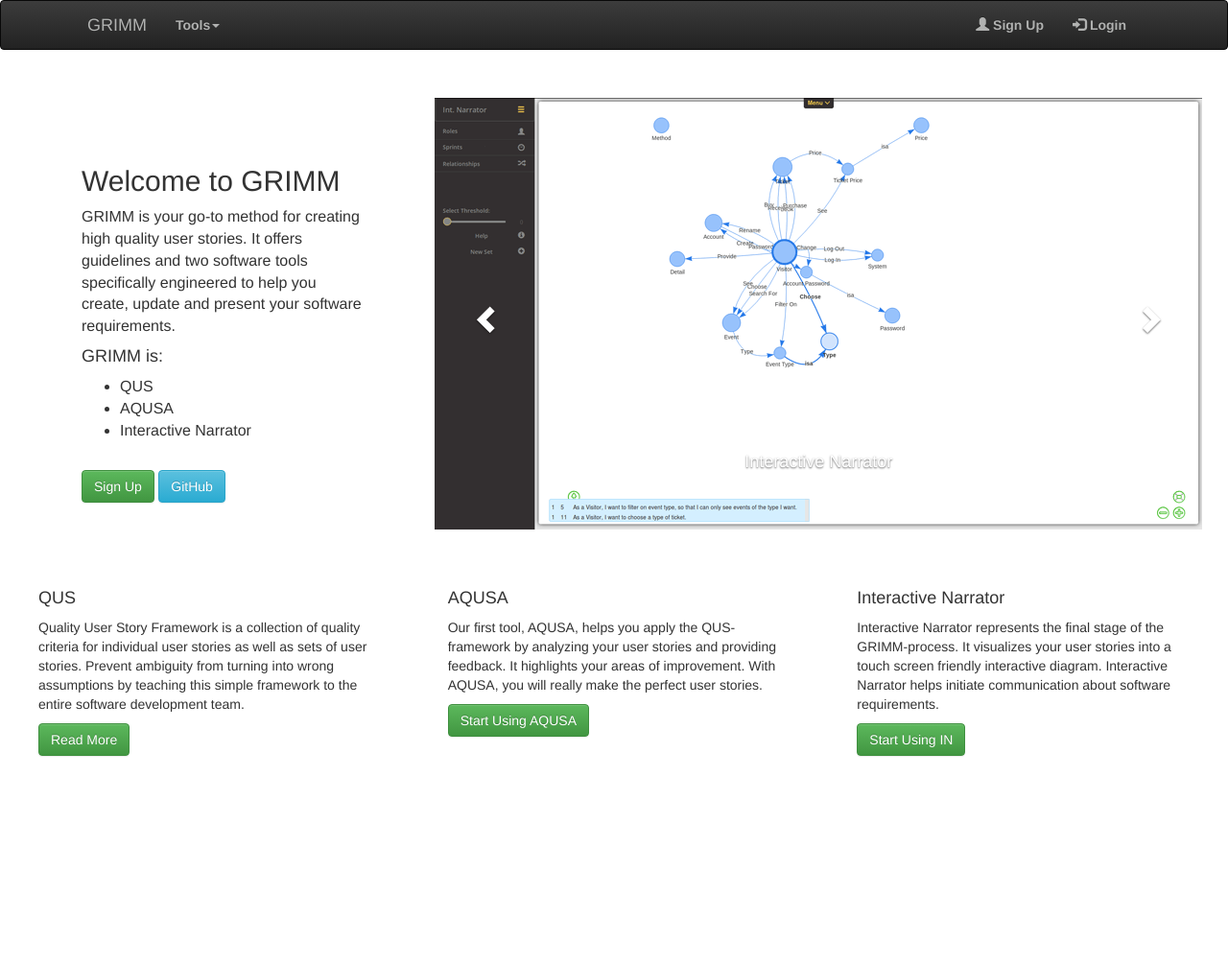
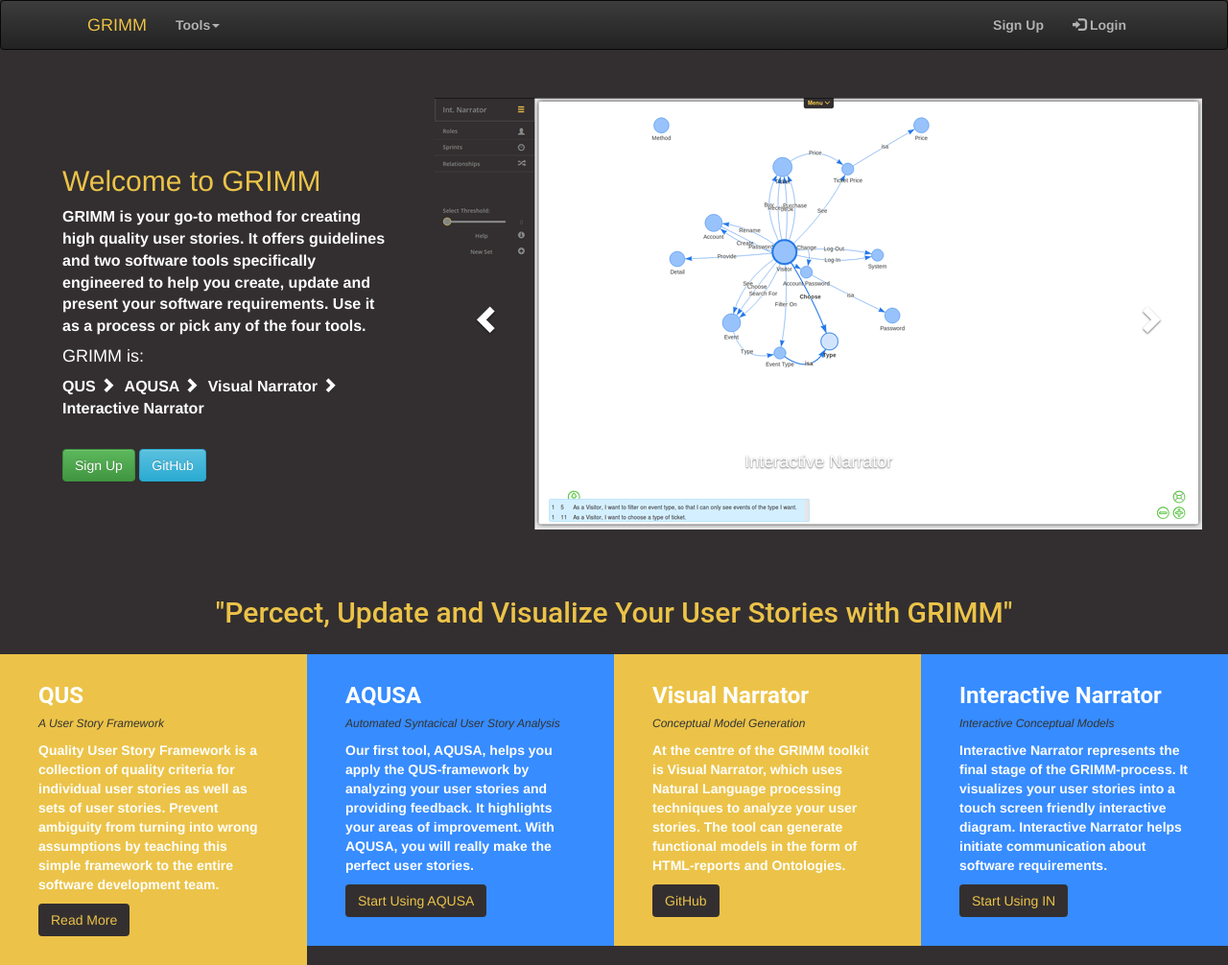
Before and after one commit to RELabUU/Interactive-Narrator, a Flask app: page / in a window 1280 px wide. Shown: the whole page at 96% size. Before the commit the page ends 789 px from the top, so only its background shows below. Run offline with Flask 2, Linux system fonts and the light colour scheme; some libraries are stand-ins or nearby versions.

Commit message:
new look for the homepage

```diff
--- a/app/static/css/custom.css
+++ b/app/static/css/custom.css
@@ -10,11 +10,13 @@
 
 
 body {
-    background-color: #FFFFFF;
+    /*background-color: #FFFFFF;*/
+    background-color:#332F30;
     /*background-color: rgb(230, 230, 230);*/
     /*background-image: url("/static/img/Blurred-Background-23.jpg");*/
     /*background-position: right top;*/
     height: 98vh;
+    /*font-family: "Open Sans", sans-serif;*/
     /*padding-top: 70px;*/
 }
 
@@ -33,6 +35,7 @@ body {
 
 .navbar-header > a.navbar-brand{
     padding-left: 50px;
+    font-weight: 400;
 }
 #main-navbar-header{
     padding-left: 40px;
@@ -77,7 +80,8 @@ body {
     margin: auto;
 }
 .navbar-inverse .navbar-brand{
-    color:rgb(177, 178, 177);
+    color:#ECC348;
+
 }
 .navbar-inverse .navbar-nav > li > a{
     color:rgb(177, 178, 177);
@@ -147,7 +151,8 @@ body {
 }
 
 #main{
-    background-color: #FFFFFF;
+    /*background-color: #FFFFFF;*/
+    background-color: #332F30;
     min-height: 100vh;
 }
 
@@ -155,26 +160,82 @@ body {
  /*margin-top: 50px;*/
 }
 
-#row1{
+#showcase-row{
     margin-top: 30px;
+    background-color:#332F30;
+}
+#slogan-row{
+    background-color:#332F30;
+    height: 50px;
+    margin: 30px 0px 30px 0px;
+}
+h2#slogan{
+    font-family: "Roboto", "Lucida Grande", Verdana, Arial, sans-serif;
+    font-weight: 500;
+    color: #ECC348;
+    text-align: center;
+
+}
+#intro-left{
+    color: #FFFFFF;
+    padding-right:10px;
+}
+#intro-text-left{
+    padding: 50px 10px 50px 50px;
+}
+h2#intro-text-left-slogan{
+    color: #ECC348;
 }
 
-#intro-left-text{
-    padding: 50px 30px 50px 70px;
+#intro-text-left ul > li{
+    padding-right: 0;
 }
 
-#intro-left-text{
+#intro-text-left{
     font-size: 16px;
+    font-weight: 600;
 }
 
-#intro-left-text > ul{
+#intro-text-left > ul{
     padding-bottom: 20px;
 }
-#qus-introtext, #aqusa-introtext, #in-introtext{
+#introtext-row{
+    /*display: flex;*/
+    margin-top: 20px;
+}
+#introtext-row p{
+    color: #FFFFFF;
+    font-weight: 600;
+}
+#introtext-row .btn{
+        background-color: #332F30;
+    color: #ECC348;
+
+
+}
+#introtext-row h3{
+    color: #FFFFFF;
+    font-family: "Roboto", "Lucida Grande", Verdana, Arial, sans-serif;
+    font-weight: 600;
+    margin-top: 0;
+}
+#qus-introtext, #aqusa-introtext, #vn-introtext, #in-introtext{
     /*border: 1px solid silver;*/
     padding: 30px 40px 30px 40px;
+    /*align-items: stretch;*/
 }
-
+#qus-introtext{
+    background-color: #ECC348;
+}
+#aqusa-introtext{
+    background-color: #378CFF;
+}
+#vn-introtext{
+    background-color: #ECC348;
+}
+#in-introtext{
+    background-color: #378CFF;
+}
 
 #vis-wrapper {
     margin: 8px 10px 10px 10px;
--- a/app/templates/base.html
+++ b/app/templates/base.html
@@ -71,8 +71,9 @@
                 {% endif %}
                 {% if session.get('logged_in') %}
                      <li><a href="/dashboard"><span class="glyphicon glyphicon-dashboard"></span> Dashboard</a></li>
+                    <li><a href="/logout"><span class="glyphicon glyphicon-log-out"></span> Logout</a></li>
                 {% else %}
-                <li><a id="signupbtn" href="/register"><span class="glyphicon glyphicon-user"></span> Sign Up</a></li>
+                <li><a id="signupbtn" href="/register"><span class="glyphicon glyphicon-login"></span> Sign Up</a></li>
                 <li><a href="/login"><span class="glyphicon glyphicon-log-in"></span> Login</a></li>
                 {% endif %}
             </ul>
--- a/app/templates/index.html
+++ b/app/templates/index.html
@@ -3,18 +3,20 @@
 
 {% block title %} GRIMM - Home {% endblock title %}
 {% block main %}
-    <div id="row1" class="row">
+    <div id="showcase-row" class="row">
         <div id="intro-left" class="col-lg-4">
-            <div id="intro-left-text">
-            <h2>Welcome to GRIMM</h2>
+            <div id="intro-text-left">
+            <h2 id="intro-text-left-slogan">Welcome to GRIMM</h2>
             <p>GRIMM is your go-to method for creating high quality user stories.
                 It offers guidelines and
                 two software tools specifically engineered to help you
-                create, update and present your software requirements.</p>
+                create, update and present your software requirements. Use it as a
+                process or pick any of the four tools.</p>
                 <h4>GRIMM is:</h4>
-                <ul>
-                    <li>QUS</li>
-                    <li>AQUSA</li>
+                <ul class="list-inline">
+                    <li>QUS <span class="glyphicon glyphicon-chevron-right"></span></li>
+                    <li>AQUSA <span class="glyphicon glyphicon-chevron-right"></span> </li>
+                    <li>Visual Narrator <span class="glyphicon glyphicon-chevron-right"></span></li>
                     <li>Interactive Narrator</li>
                 </ul>
             <a href="/register" class="btn btn-md btn-success">Sign Up</a>
@@ -69,30 +71,44 @@
             </div> <!-- End #welcome-content -->
         </div> <!-- End col-8-->
     </div> <!-- End Row-->
-    <div class="row">
-        <div id="qus-introtext" class="col-lg-4">
-            <h4>QUS</h4>
+    <div id="slogan-row" class="row">
+        <h2 id="slogan">"Percect, Update and Visualize Your User Stories with GRIMM"</h2>
+    </div>
+    <div id="introtext-row" class="row row-eq-height">
+        <div id="qus-introtext" class="col-lg-3">
+            <h3>QUS</h3>
+            <i><h6>A User Story Framework</h6></i>
             <p>Quality User Story Framework is a collection of quality criteria for
 individual user stories as well as sets of user stories. Prevent ambiguity from turning into wrong
 assumptions by teaching this simple framework to the entire software development team.</p>
-            <a href="/register" class="btn btn-md btn-success">Read More</a>
+            <a href="/register" class="btn btn-md">Read More</a>
         </div>
-        <div id="aqusa-introtext" class="col-lg-4">
-            <h4>AQUSA</h4>
+        <div id="aqusa-introtext" class="col-lg-3">
+            <h3>AQUSA</h3>
+            <i><h6>Automated Syntacical User Story Analysis</h6></i>
             <p>Our first tool, AQUSA, helps you apply the QUS-framework
                 by analyzing your user stories and providing feedback. It highlights your areas of improvement.
                 With AQUSA, you will really make the perfect user stories.
             </p>
-            <a href="https://aqusa.nl" class="btn btn-md btn-success">Start Using AQUSA</a>
+            <a href="https://aqusa.nl" class="btn btn-md">Start Using AQUSA</a>
         </div>
-        <div id="in-introtext" class="col-lg-4">
-            <h4>Interactive Narrator</h4>
+        <div id="vn-introtext" class="col-lg-3">
+            <h3>Visual Narrator</h3>
+            <i><h6>Conceptual Model Generation</h6></i>
+            <p>At the centre of the GRIMM toolkit is Visual Narrator, which uses Natural Language processing techniques
+                to analyze your user stories. The tool can generate functional models in the form of HTML-reports and Ontologies.
+            </p>
+            <a href="https://github.com/MarcelRobeer/VisualNarrator/" class="btn btn-md">GitHub</a>
+        </div>
+        <div id="in-introtext" class="col-lg-3">
+            <h3>Interactive Narrator</h3>
+            <i><h6>Interactive Conceptual Models</h6></i>
             <p>
                 Interactive Narrator represents the final stage of the GRIMM-process. It visualizes your user stories into
                 a touch screen friendly interactive diagram. Interactive Narrator helps initiate
                 communication about software requirements.
             </p>
-            <a href="/register" class="btn btn-md btn-success">Start Using IN</a>
+            <a href="/register" class="btn btn-md btn">Start Using IN</a>
         </div>
     </div>
 {% endblock main %}
```
Also changed, not shown: app/static/css/sidebar-vn.css (+23 -8 lines).
